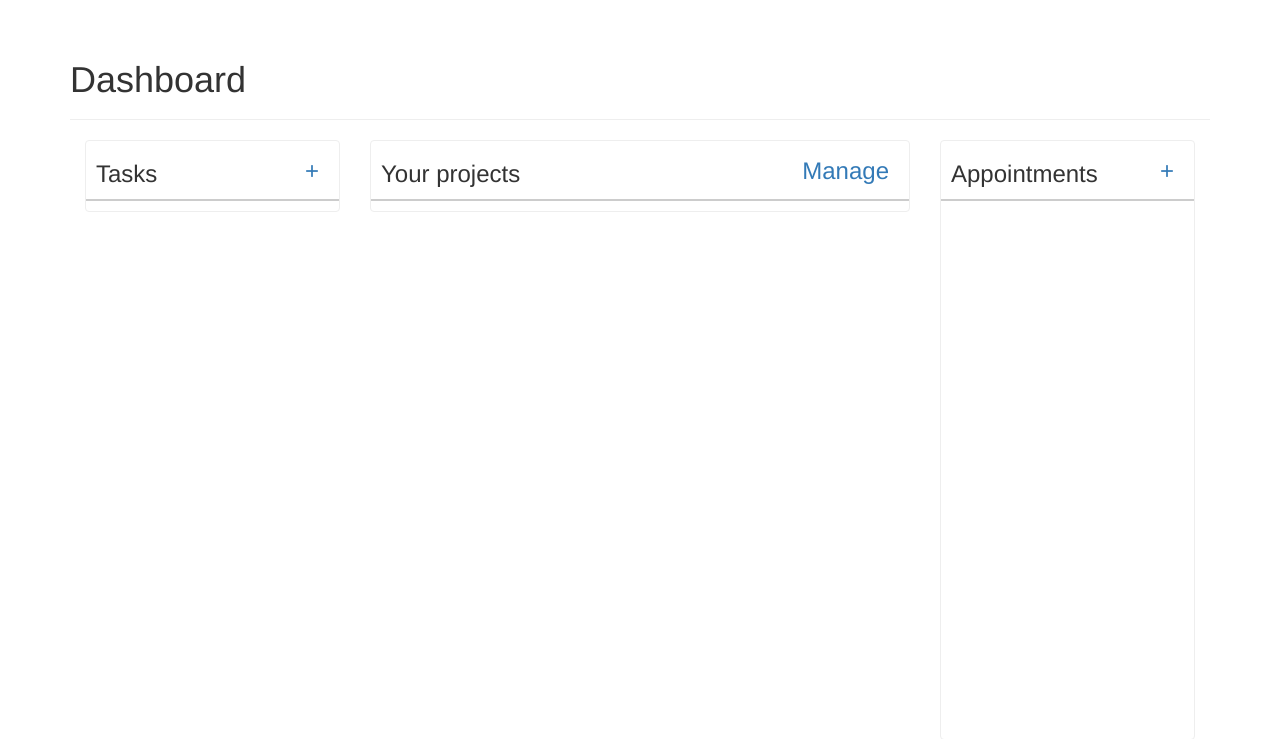
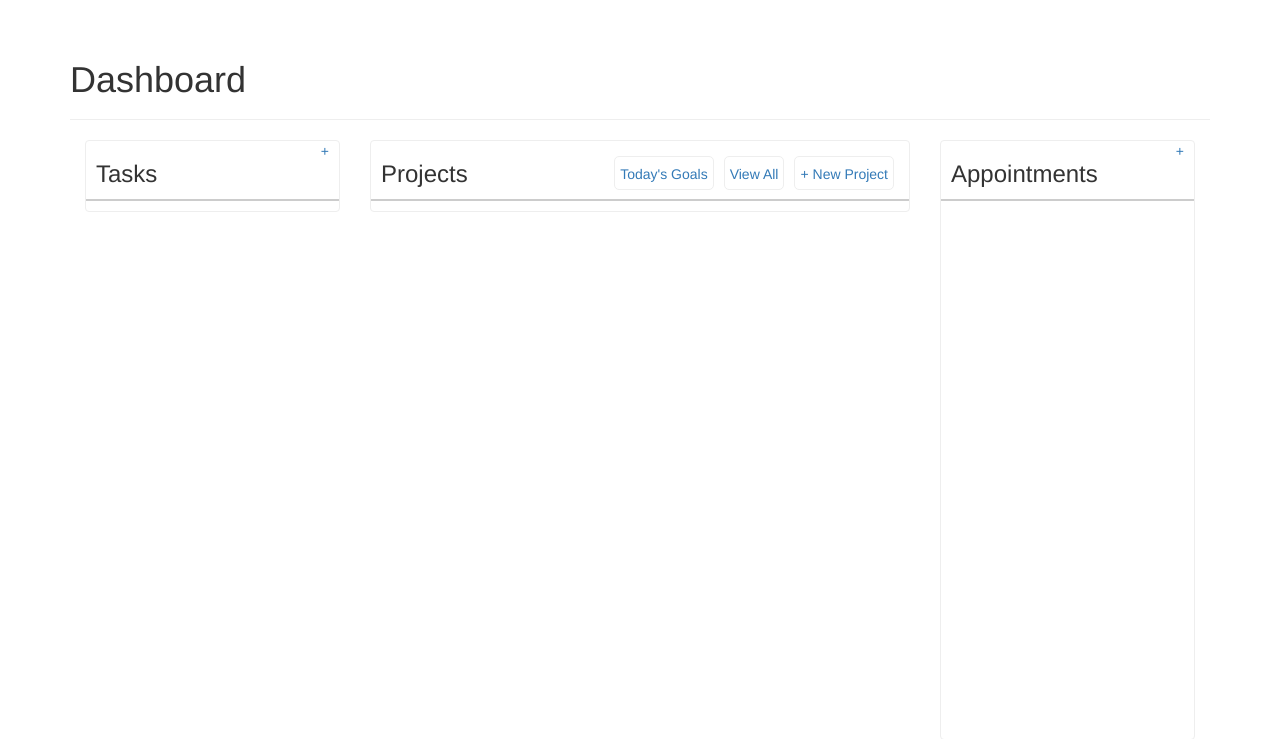
Before and after one commit to sgreenlee/Todo-App, a Flask app: page /dashboard in a window 1280 px wide. Shown: the part 51-790 px from the top of the page. Run offline with Flask 2, Linux system fonts and the light colour scheme; the visitor is signed in with stand-in values (Sample User, id 1); data comes from the database, SQL or seed files in the repository; data that the repository does not hold is empty; some libraries are stand-ins or nearby versions.

Commit message:
Implemented tabbed navigation in projects module.

```diff
--- a/application/main/views.py
+++ b/application/main/views.py
@@ -146,15 +146,17 @@
 
     # Projects
     today = date.today()
-    projects = []
+    goals = []
     project_goals = current_user.get_project_goals()
     for id, name, goal in project_goals:
         p = Project.query.get(id)
         contributed = p.time_contributed(start=current_user.get_local_date())
-        projects.append((id, name, goal, contributed))
+        goals.append((id, name, goal, contributed))
+
+    projects = [project.to_dict() for project in current_user.projects]
 
     return render_template(
-        'dashboard.html', tasks=tasks, projects=projects)
+        'dashboard.html', tasks=tasks, goals=goals, projects=projects)
 
 
 @main.route('/modals/projects')
--- a/application/static/css/styles.css
+++ b/application/static/css/styles.css
@@ -19,10 +19,48 @@
 	padding: 0px 10px;
 }
 
-.module-header  a {
+/*.module-header  a {
 	align-self: flex-end;
 	font-size: 24px;
 	margin: 10px;
+}*/
+
+.module-nav {
+	list-style: none;
+	padding: 0px;
+	height: 34px;
+	line-height: 34px;
+	align-self: flex-end;
+
+}
+
+.module-nav li {
+	padding: 0px;
+	margin: 0px 5px;
+}
+
+.module-nav li a {
+	padding: 5px;
+	display: inline-block;
+	height: 34px;
+	line-height: 24px;
+	vertical-align: middle;
+	border: 1px solid #eee;
+	border-radius: 5px;
+	text-decoration: none;
+}
+
+.module-nav li a:hover {
+	background-color: #eee;
+	border: 1px solid #999;
+}
+
+.module-content {
+	display: none;
+}
+
+.module-content.active {
+	display: block;
 }
 
 .module-list {
--- a/application/static/js/projects.js
+++ b/application/static/js/projects.js
@@ -73,3 +73,39 @@
 });
 
 $(window).load(MY_FUNCS.refreshStatusBars);
+
+
+// set up event handlers for tabbed navigation in modules
+$('.module-nav a').on('click', function (event) {
+	//
+	event.preventDefault();
+	var $this = $(event.target);
+	var $newTab = $this.parent();
+	console.log($newTab)
+	if ($newTab.hasClass('active'))
+		// if clicked-on tab is already active, do nothing
+		return;
+
+	else {
+		// find new content panel
+		var targetId = $newTab.data('target');
+		console.log(targetId)
+		var $newContent = $('#' + targetId);
+
+		// find old tab and content panel
+		var $oldTab = $('.module-nav li.active');
+		var $oldContent = $('.module-content.active');
+
+		// remove active classes from old tab and content
+		// and add to new tab and content
+		$oldTab.removeClass('active');
+		$oldContent.removeClass('active');
+
+		$newTab.addClass('active');
+		$newContent.addClass('active');
+
+
+	}
+
+
+});
--- a/application/templates/projects_module.html
+++ b/application/templates/projects_module.html
@@ -33,12 +33,59 @@
 
 <div class="module">
 	<div class="flex-container module-header">
-		<h3>Your projects</h3>
-		<a id="project-modal-open" href="/projects/all">Manage</a>
+		<h3>Projects</h3>
+		<ul class="module-nav flex-container">
+			<li class="active" data-target="todays-goals"><a href="">Today's Goals</a></li>
+			<li data-target="view-all-projects"><a href="" >View All</a></li>
+			<li><a href="">+ New Project</a></li>
+		</ul>
 	</div>
-	<ul class="module-list">
-		{% for project in projects %}
-		{{ render_project(*project)}}
-		{% endfor %}
-	</ul>
+	<div class="module-body">
+
+		<!--  BEGIN TODAY'S GOALS -->
+		<div id="todays-goals" class="module-content active">
+			<ul class="module-list">
+				{% for goal in goals %}
+				{{ render_project(*goal)}}
+				{% endfor %}
+			</ul>
+		</div>
+		<!-- END TODAY'S GOALS -->
+
+
+		<!-- BEGIN VIEW ALL -->
+		<div id="view-all-projects" class="module-content">
+		        <ul class="module-list">
+		            {% for project in projects %}
+		            <!-- render project -->
+		                <li class="project">
+		                    <div class="flex-container project-header">
+		                        <h4>{{ project.name }}</h4>
+		                        <a href="">Add a goal to this project</a>
+		                    </div>
+		                    <ul class="module-list goal-list">
+		                        {% for goal in project['goals'] %}
+		                        <li>
+		                            <b>Goal:</b> {{goal.time}} minutes on
+		                            <ul class="weekdays flex-container">
+	                                    {% for day in ['Mon', 'Tue', 'Wed', 'Thu', 'Fri', 'Sat', 'Sun'] %}
+	                                        <li {{'active' if day in goal.days else ''}}>{{day}}</li>
+	                                    {% endfor %}
+		                            </ul>
+		                            <div class="flex-container goal-footer">
+		                                <a href="#">Edit</a>
+		                                <a href="">Delete</a>
+		                            </div>
+		                        </li>
+		                        {% endfor %}
+		                    </ul>
+
+		                </li>
+		            {% endfor %}
+		        </ul>
+		</div>
+		<!-- END VIEW ALL -->
+
+	</div>
+
 </div>
```
Also changed, not shown: other parts of application/static/css/styles.css (+60 -89 lines).
